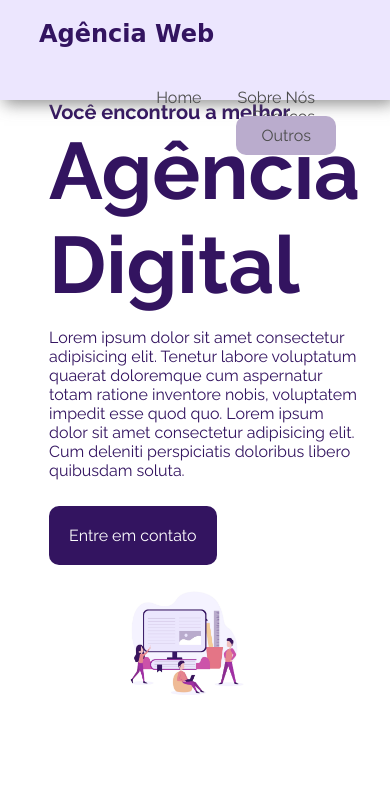
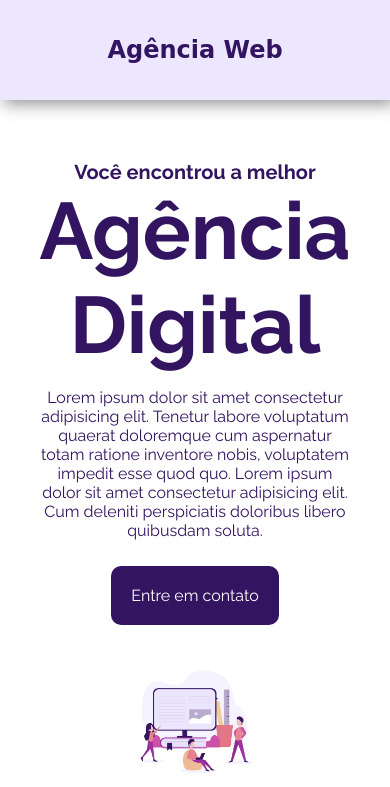
Before and after one commit to RaissaBarata/Site-responsivo, a plain HTML site: page index.html in a window 390 px wide. Shown: the top 787 px of the page. Drawn offline with Linux system fonts and the light colour scheme; a web font is replaced by a local one.

Commit message:
versão responsiva

```diff
--- /dev/null
+++ b/css/responsivo.css
@@ -0,0 +1,39 @@
+@media screen and (max-width: 1005px){
+    .navbar{
+        position: relative;
+
+    }
+    .menu{
+        display: none;
+    }
+
+    .logo{
+        margin: 0;
+        text-align: center;
+    }
+
+    .header{
+        padding-top: 50px;
+    }
+
+    .headline{
+        flex: 100%;
+        margin: 5%;
+        text-align: center;
+    }
+
+    .headline p{
+        text-align: center;
+    }
+
+    .img-headline{
+        flex: 100%;
+        margin: 5%;
+        text-align: center;
+    }
+
+    .card{
+        width: 100%;
+    }
+
+}
--- a/index.html
+++ b/index.html
@@ -5,6 +5,7 @@
     <meta http-equiv="X-UA-Compatible" content="IE=edge" />
     <meta name="viewport" content="width=device-width, initial-scale=1.0" />
     <link rel="stylesheet" href="css/estilo.css" />
+    <link rel="stylesheet" href="css/responsivo.css" />
     <title>Agência Fake</title>
   </head>
   <body>
```
